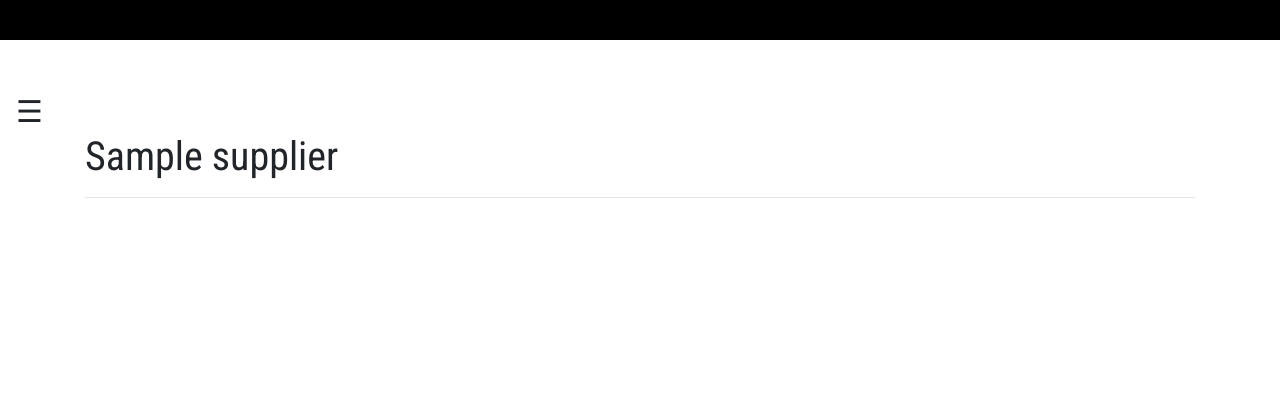
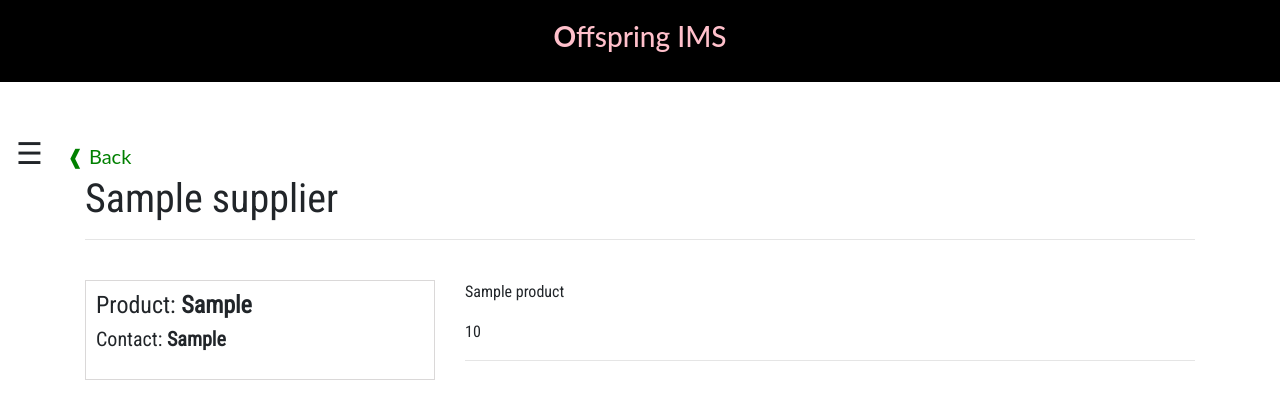
Before and after one commit to gichimux/offspring-project, a Django app: page /supplier/1 in a window 1280 px wide. Shown: the top 419 px of the page. Run offline with Django 3.2, Linux system fonts and the light colour scheme; tables that the repository leaves empty hold one stand-in row (values such as "Sample post"); some libraries are stand-ins or nearby versions; some web fonts are replaced.

Commit message:
make suppliers pages be uniform

```diff
--- a/app/templates/base.html
+++ b/app/templates/base.html
@@ -26,7 +26,7 @@
 </head>
 
 <body>
-<div style="background-color:black;padding:20px;border-radius:0;margin:o" class="jumbotron"></div>
+<div style="background-color:black;padding:20px;border-radius:0;margin:o;color:pink" class="jumbotron"><h3 class="text-center"><b>O</b>ffspring IMS</h3></div>
 <div id="mySidenav" class="sidenav">
   <h1 class="text-center" style="color:white"><b>O</b>ffspring </h1>
   <a href="javascript:void(0)" class="closebtn" onclick="closeNav()">&times;</a>
@@ -49,6 +49,8 @@
 
 <div id="main">
     <span style="font-size:30px;cursor:pointer;" onclick="openNav()">&#9776;</span>
+    <a style="font-size:20px;margin-left:20px;color:green"  href="{{request.META.HTTP_REFERER|escape}}">❰ Back</a>
+
     {% block content %}{%endblock%}
 
 </div>
--- a/app/templates/distributor/distributors.html
+++ b/app/templates/distributor/distributors.html
@@ -47,7 +47,8 @@ box-shadow: 3px 2px 15px 3px rgba(0,0,0,0.75);
         <a href="{% url 'single_house' house.id %}">
         <div  style="border:1px solid white;padding:20px"class="categories">
 <h3 class="text-center">{{house.name}}</h3><hr>
-<p style="color:red"class="text-center">View</p>
+<h4 style="color:orange" class="text-center">{{house.location}}</h4>
+<p style="color:green"class="text-center">View</p>
 </div></a>
 </div>
 {% endfor %}
--- a/app/templates/supplier/supplier.html
+++ b/app/templates/supplier/supplier.html
@@ -3,14 +3,32 @@
 {% block content %}
 {{ block.super}}
 
+<style>
+    .supplier{
+        border:1px solid rgb(218, 216, 216);
+        padding:10px;
+        padding-bottom:20px;
+
+    }
+</style>
+
 <div class='container'>
 <h1>{{supplier.name}}</h1><hr><br>
 <div class="row">
     <div class="col-md-4 col-sm-4 col-lg-4">
-
+        <div class="supplier">
+        <h4>Product: <b>{{supplier.product}}</b></h4>
+        <h5>Contact: <b>{{supplier.contact}}</b></h5>
+        </div>
     </div>
     <div class="col-md-8 col-sm-8 col-lg-8">
-
+        {% for order in orders %}
+        <div class="orders">
+        <p>{{order.product}}</p>
+        <p>{{order.quantity}}</p>
+        </div>
+        <hr>
+        {% endfor %}
         </div>
 </div>
 </div>
--- a/app/templates/supplier/suppliers.html
+++ b/app/templates/supplier/suppliers.html
@@ -34,7 +34,7 @@ box-shadow: 3px 2px 15px 3px rgba(0,0,0,0.75);
             margin:10px;
 
          }
-         .categories:hover a{
+          a:hover{
 
             text-decoration: none;
              color:black;
@@ -56,10 +56,12 @@ box-shadow: 3px 2px 15px 3px rgba(0,0,0,0.75);
             <div class="col-xs-6 col-sm-6 col-md-4 col-lg-4 ">
                     <a href="{% url 'supplier' supplier.id %}">
                 <div  style="border:1px solid white;padding:20px"class="categories">
-                <h3 class="text-center">{{supplier.name}}</h3></a><hr>
+                <h3 class="text-center">{{supplier.name}}</h3><hr>
+                <h4 class="text-center">{{supplier.product}}</h4>
                 <p class="text-center" style="color:red">View</p>
 
             </div>
+            </a>
             </div>
                 {% endfor %}
                 </div>
--- a/app/urls.py
+++ b/app/urls.py
@@ -15,7 +15,7 @@ urlpatterns=[
  url(r'^house/category/(\d+)/(\d+)$',views.house_category,name="house_category"),
  url(r'^house/category/product/(\d+)/(\d+)$',views.add_house_product,name="add_house_product"),
 
- url(r'^supplier$',views.suppliers,name="suppliers"),
+ url(r'^supplier$',views.all_suppliers,name="suppliers"),
  url(r'^supplier/(\d+)$',views.single_supplier,name="supplier"),
 
  url(r'^orders/supplier$',views.supply_orders,name='supply_orders'),
--- a/app/views.py
+++ b/app/views.py
@@ -9,6 +9,11 @@ from django.core.exceptions import ObjectDoesNotExist
 from django.core import serializers
 import json
 import datetime
+from django.http import JsonResponse
+from rest_framework.response import Response
+from rest_framework.views import APIView
+from .serializer import *
+from rest_framework import status
 
 '''
 View for pwa
@@ -23,7 +28,7 @@ of items in stock
 '''
 def inventory(request):
     order=OrderDetails.objects.get(id=1)
-
+    categories = Category.objects.all()
     if request.method == 'POST':
         form = NewCategory(request.POST, request.FILES)
         if form.is_valid():
@@ -42,7 +47,7 @@ def inventory(request):
 
         else:
             messages = ''
-    categories = Category.objects.all()
+
 
 
     return render(request, 'stockmg/inventory.html', {'form':form,'messages':messages,'product':product,'categories':categories})
@@ -195,17 +200,25 @@ def search(request):
 '''
 View for all the suppliers
 '''
-def suppliers(request):
+def all_suppliers(request):
     suppliers = Supplier.objects.all()
-    return render(request,'supplier/suppliers.html',{'suppliers':suppliers})
+    if request.method == 'POST':
+        form = NewSupplier(request.POST, request.FILES)
+        if form.is_valid():
+            supplier=form.save(commit=False)
+            supplier.save()
+            return redirect(all_suppliers)
+    else:
+        form =NewSupplier()
+    return render(request,'supplier/suppliers.html',{'suppliers':suppliers,'form':form})
 
 '''
 View for supplier details
 '''
 def single_supplier(request,id):
     supplier = Supplier.objects.get(id=id)
-
-    return render(request,'supplier/supplier.html',{'supplier':supplier})
+    orders = Order_Product.objects.filter(supplier=id)
+    return render(request,'supplier/supplier.html',{'supplier':supplier,'orders':orders})
 
 
 '''
@@ -303,3 +316,44 @@ def product_analysis(request,id):
 '''
 Api views
 '''
+# class Category(APIView):
+#     def get(self, request, format=None):
+#         all_projects = Category.objects.all()
+#         serializers = CategorySerializer(all_projects, many=True)
+#         return Response(serializers.data)
+
+#     def post(self, request, format=None):
+#         serializers = CategorySerializer(data=request.data)
+#         if serializers.is_valid():
+#             serializers.save()
+#             return Response(serializers.data, status=status.HTTP_201_CREATED)
+#         return Response(serializers.errors, status=status.HTTP_400_BAD_REQUEST)
+#         permission_classes = (IsAdminOrReadOnly,)
+
+# class Distributors(APIView):
+#     def get(self, request, format=None):
+#         all_projects = Distributor.objects.all()
+#         serializers = DistributorSerializer(all_projects, many=True)
+#         return Response(serializers.data)
+
+#     def post(self, request, format=None):
+#         serializers = DistributorSerializer(data=request.data)
+#         if serializers.is_valid():
+#             serializers.save()
+#             return Response(serializers.data, status=status.HTTP_201_CREATED)
+#         return Response(serializers.errors, status=status.HTTP_400_BAD_REQUEST)
+#         permission_classes = (IsAdminOrReadOnly,)
+
+# class Suppliers(APIView):
+#     def get(self, request, format=None):
+#         all_projects = Supplier.objects.all()
+#         serializers = SupplierSerializer(all_projects, many=True)
+#         return Response(serializers.data)
+
+#     def post(self, request, format=None):
+#         serializers = SupplierSerializer(data=request.data)
+#         if serializers.is_valid():
+#             serializers.save()
+#             return Response(serializers.data, status=status.HTTP_201_CREATED)
+#         return Response(serializers.errors, status=status.HTTP_400_BAD_REQUEST)
+#         permission_classes = (IsAdminOrReadOnly,)
```
Also changed, not shown: app/templates/stockmg/category.html (+5 -5 lines), app/templates/stockmg/inventory.html (+10 -6 lines).
